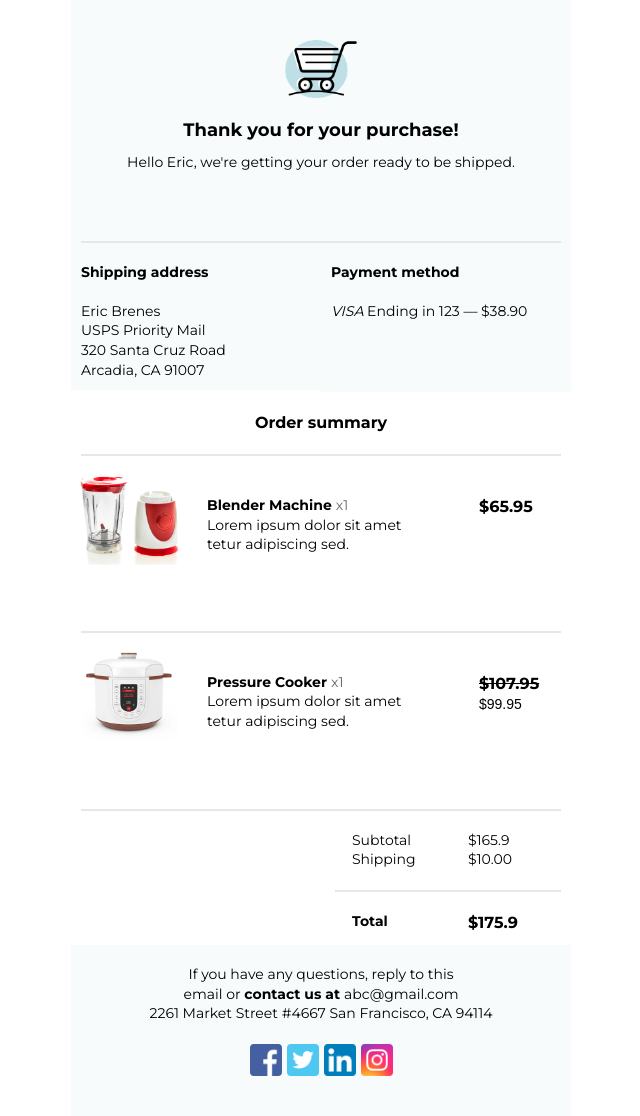
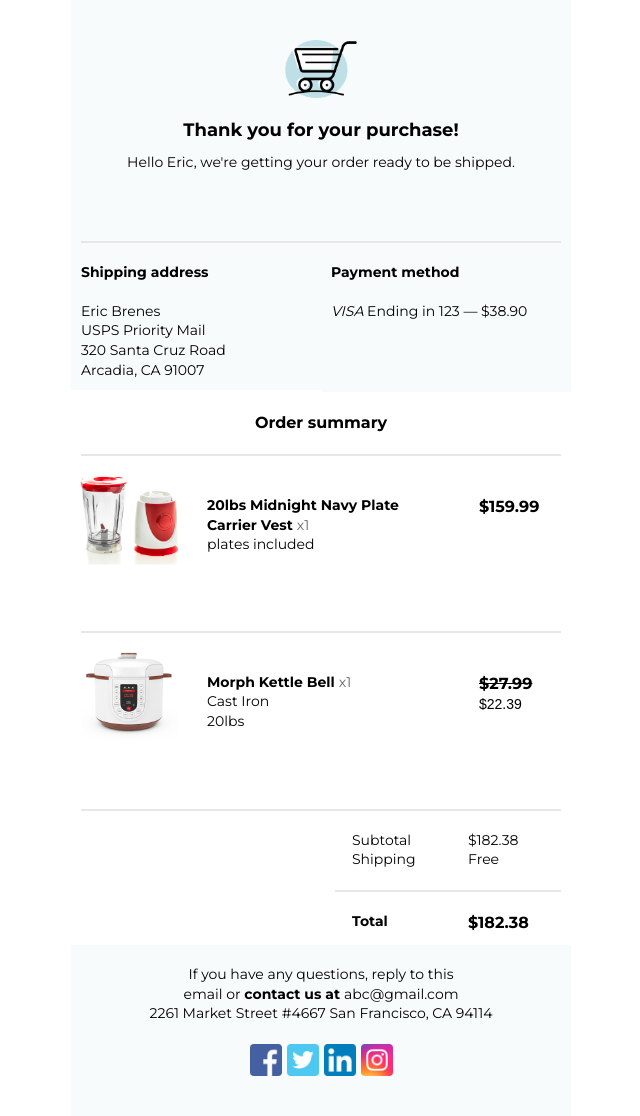
Before and after one commit to Sergiomendozer/Transactional_Receipt_Morph_Athletic, a plain HTML site: page index.html in a window 1280 px wide. Shown: the whole page, without its empty margins (319-959 px from the left). Drawn offline with Linux system fonts and the light colour scheme.

Commit message:
prices added

```diff
--- a/index.html
+++ b/index.html
@@ -387,9 +387,9 @@ table, td { color: #000000; } a { color: #0000ee; text-decoration: underline; }
       <td style="overflow-wrap:break-word;word-break:break-word;padding:30px 10px 66px 20px;font-family:arial,helvetica,sans-serif;" align="left">
 
   <div style="line-height: 140%; text-align: left; word-wrap: break-word;">
-    <p style="font-size: 14px; line-height: 140%;"><span style="font-family: Montserrat, sans-serif; font-size: 14px; line-height: 19.6px;"><strong>Blender Machine </strong><span style="color: #666666; font-size: 14px; line-height: 19.6px;">x1</span></span></p>
-<p style="font-size: 14px; line-height: 140%;"><span style="font-family: Montserrat, sans-serif; font-size: 14px; line-height: 19.6px;">Lorem ipsum dolor sit amet</span></p>
-<p style="font-size: 14px; line-height: 140%;"><span style="font-family: Montserrat, sans-serif; font-size: 14px; line-height: 19.6px;">tetur adipiscing sed.</span></p>
+    <p style="font-size: 14px; line-height: 140%;"><span style="font-family: Montserrat, sans-serif; font-size: 14px; line-height: 19.6px;"><strong>20lbs Midnight Navy Plate Carrier Vest </strong><span style="color: #666666; font-size: 14px; line-height: 19.6px;">x1</span></span></p>
+<p style="font-size: 14px; line-height: 140%;"><span style="font-family: Montserrat, sans-serif; font-size: 14px; line-height: 19.6px;">plates included</span></p>
+<!-- <p style="font-size: 14px; line-height: 140%;"><span style="font-family: Montserrat, sans-serif; font-size: 14px; line-height: 19.6px;">tetur adipiscing sed.</span></p> -->
   </div>
 
       </td>
@@ -410,7 +410,7 @@ table, td { color: #000000; } a { color: #0000ee; text-decoration: underline; }
       <td style="overflow-wrap:break-word;word-break:break-word;padding:30px 10px 66px 20px;font-family:arial,helvetica,sans-serif;" align="left">
 
   <div style="line-height: 140%; text-align: left; word-wrap: break-word;">
-    <p style="font-size: 14px; line-height: 140%;"><strong><span style="font-family: Montserrat, sans-serif; font-size: 16px; line-height: 22.4px;">$65.95</span></strong></p>
+    <p style="font-size: 14px; line-height: 140%;"><strong><span style="font-family: Montserrat, sans-serif; font-size: 16px; line-height: 22.4px;">$159.99</span></strong></p>
   </div>
 
       </td>
@@ -508,9 +508,9 @@ table, td { color: #000000; } a { color: #0000ee; text-decoration: underline; }
       <td style="overflow-wrap:break-word;word-break:break-word;padding:30px 10px 67px 20px;font-family:arial,helvetica,sans-serif;" align="left">
 
   <div style="color: #000000; line-height: 140%; text-align: left; word-wrap: break-word;">
-    <p style="font-size: 14px; line-height: 140%;"><span style="font-family: Montserrat, sans-serif; font-size: 14px; line-height: 19.6px;"><span style="color: #000000; font-size: 14px; line-height: 19.6px;"><strong><span style="font-size: 14px; line-height: 19.6px;">Pressure Cooker </span></strong></span><span style="color: #666666; font-size: 14px; line-height: 19.6px;">x1</span></span></p>
-<p style="font-size: 14px; line-height: 140%;"><span style="font-family: Montserrat, sans-serif; font-size: 14px; line-height: 19.6px;">Lorem ipsum dolor sit amet</span></p>
-<p style="font-size: 14px; line-height: 140%;"><span style="font-family: Montserrat, sans-serif; font-size: 14px; line-height: 19.6px;">tetur adipiscing sed.</span></p>
+    <p style="font-size: 14px; line-height: 140%;"><span style="font-family: Montserrat, sans-serif; font-size: 14px; line-height: 19.6px;"><span style="color: #000000; font-size: 14px; line-height: 19.6px;"><strong><span style="font-size: 14px; line-height: 19.6px;">Morph Kettle Bell </span></strong></span><span style="color: #666666; font-size: 14px; line-height: 19.6px;">x1</span></span></p>
+<p style="font-size: 14px; line-height: 140%;"><span style="font-family: Montserrat, sans-serif; font-size: 14px; line-height: 19.6px;">Cast Iron</span></p>
+<p style="font-size: 14px; line-height: 140%;"><span style="font-family: Montserrat, sans-serif; font-size: 14px; line-height: 19.6px;">20lbs</span></p>
   </div>
 
       </td>
@@ -531,8 +531,8 @@ table, td { color: #000000; } a { color: #0000ee; text-decoration: underline; }
       <td style="overflow-wrap:break-word;word-break:break-word;padding:30px 10px 47px 20px;font-family:arial,helvetica,sans-serif;" align="left">
 
   <div style="line-height: 140%; text-align: left; word-wrap: break-word;">
-    <p style="font-size: 14px; line-height: 140%;"><strong><span style="text-decoration: line-through; font-size: 16px; line-height: 22.4px; font-family: Montserrat, sans-serif;">$107.95</span></strong></p>
-<p style="font-size: 14px; line-height: 140%;">$99.95</p>
+    <p style="font-size: 14px; line-height: 140%;"><strong><span style="text-decoration: line-through; font-size: 16px; line-height: 22.4px; font-family: Montserrat, sans-serif;">$27.99</span></strong></p>
+<p style="font-size: 14px; line-height: 140%;">$22.39</p>
   </div>
 
       </td>
@@ -646,8 +646,8 @@ table, td { color: #000000; } a { color: #0000ee; text-decoration: underline; }
       <td style="overflow-wrap:break-word;word-break:break-word;padding:10px;font-family:arial,helvetica,sans-serif;" align="left">
 
   <div style="line-height: 140%; text-align: left; word-wrap: break-word;">
-    <p style="font-size: 14px; line-height: 140%;"><span style="font-family: Montserrat, sans-serif; font-size: 14px; line-height: 19.6px;">$165.9</span></p>
-<p style="font-size: 14px; line-height: 140%;"><span style="font-family: Montserrat, sans-serif; font-size: 14px; line-height: 19.6px;">$10.00</span></p>
+    <p style="font-size: 14px; line-height: 140%;"><span style="font-family: Montserrat, sans-serif; font-size: 14px; line-height: 19.6px;">$182.38</span></p>
+<p style="font-size: 14px; line-height: 140%;"><span style="font-family: Montserrat, sans-serif; font-size: 14px; line-height: 19.6px;">Free</span></p>
   </div>
 
       </td>
@@ -760,7 +760,7 @@ table, td { color: #000000; } a { color: #0000ee; text-decoration: underline; }
       <td style="overflow-wrap:break-word;word-break:break-word;padding:10px 10px 11px;font-family:arial,helvetica,sans-serif;" align="left">
 
   <div style="line-height: 140%; text-align: left; word-wrap: break-word;">
-    <p style="font-size: 14px; line-height: 140%;"><span style="font-size: 16px; line-height: 22.4px;"><strong><span style="font-family: Montserrat, sans-serif; line-height: 22.4px; font-size: 16px;">$175.9</span></strong></span></p>
+    <p style="font-size: 14px; line-height: 140%;"><span style="font-size: 16px; line-height: 22.4px;"><strong><span style="font-family: Montserrat, sans-serif; line-height: 22.4px; font-size: 16px;">$182.38</span></strong></span></p>
   </div>
 
       </td>
```
